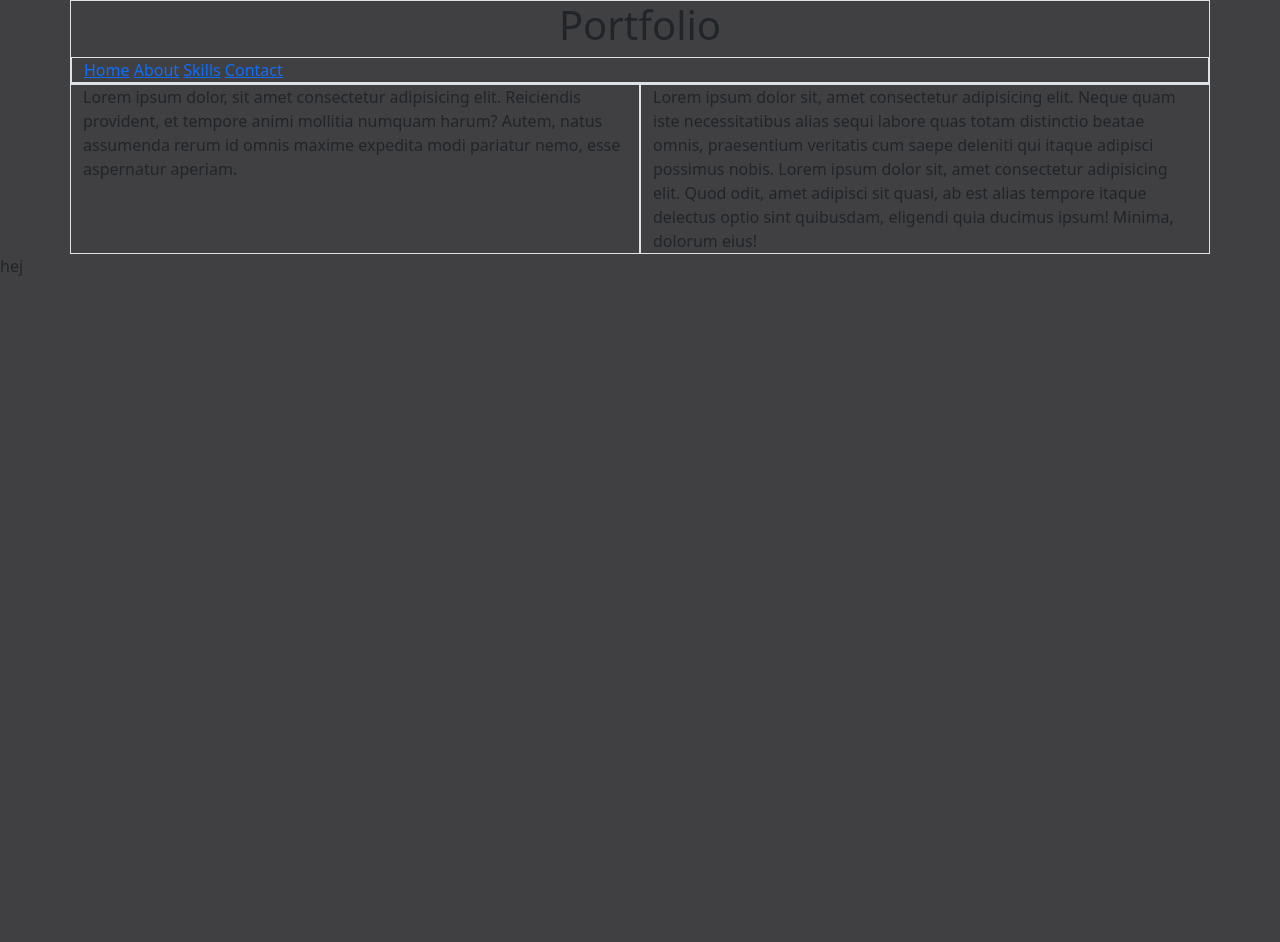
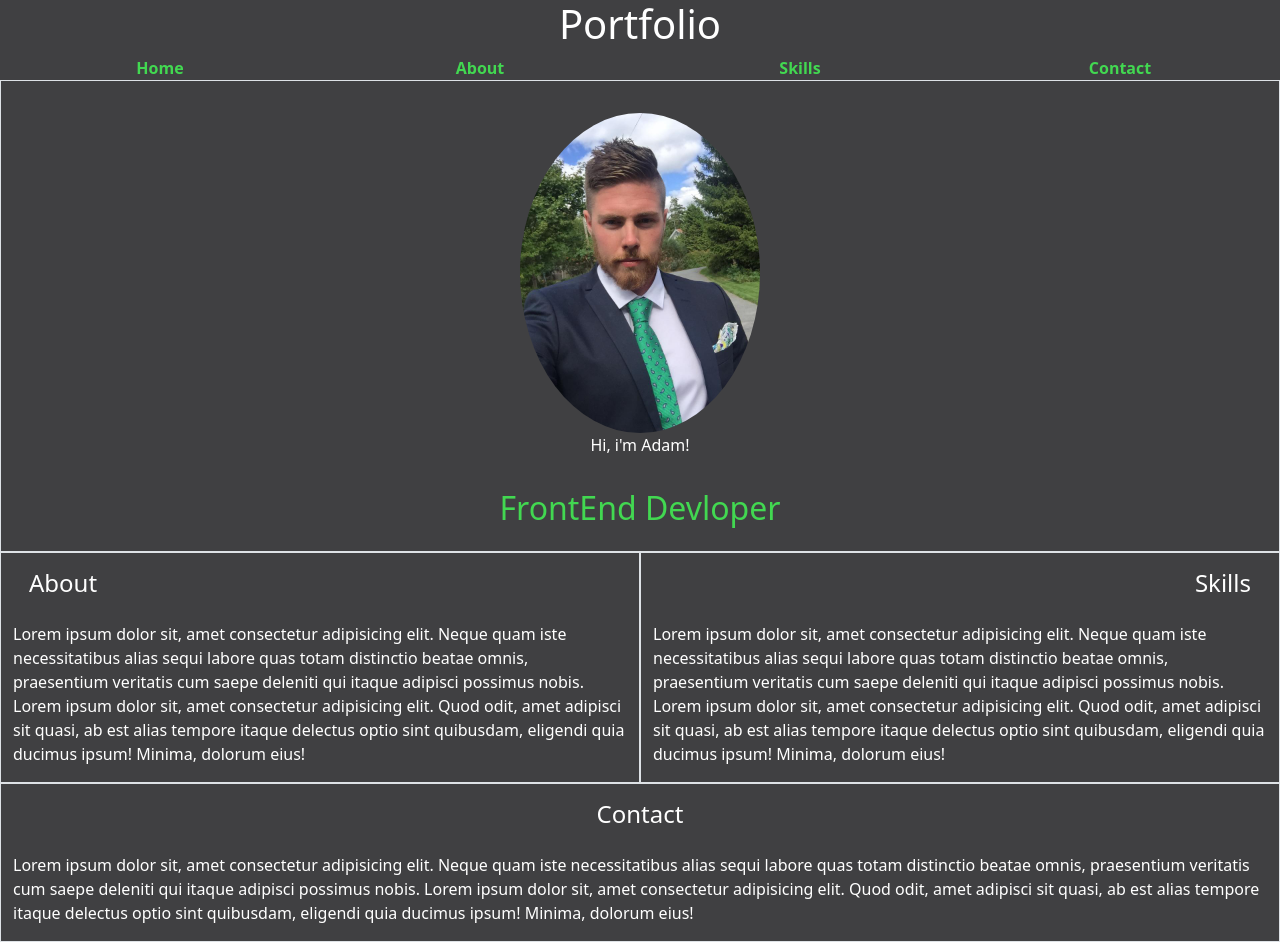
Before and after one commit to Stuuben/Portfolio, a plain HTML site: page index.html in a window 1280 px wide. Before the commit the page ends 800 px from the top, so only its background shows below. Drawn offline with nearby package versions, Linux system fonts and the light colour scheme.

Commit message:
Fixat layouten, css, fått det att se anständigt ut

```diff
--- a/css/index.css
+++ b/css/index.css
@@ -1,16 +1,40 @@
-container {
+.container-fluid {
     background-color: #404042;
-    height: 100vh;
+    height: 100vh auto;
+}
+h1 {
+    color: #FFFFFF;
+}
+h2,h3, h4 {
+    color: #FFFFFF;
+    padding: 1rem
+}
+h2 {
+    color:#42D851;
+}
+p {
+    color: #FFFFFF;
 
 }
+a {
+    text-decoration: none;
+    font-style: none;
+    font-weight: bold;
+    color: #42D851;
+    transition: color 0.3s ease-in-out linear;
+
+}
+a:hover {
+    color:#FFFFFF;
 
 
-body {
-    background-color: #404042;
-    border-color: aqua;
-
 }
-
-section {
-    margin: 0;
+.img-container {
+   margin-top: 2rem;
+    display: flex;
+    justify-content: center;
 }
+.img-container img {
+  width: 30vh;
+  border-radius: 50%
+}
--- a/index.html
+++ b/index.html
@@ -1,38 +1,74 @@
 <!DOCTYPE html>
 <html lang="en">
-<head>
-    <meta charset="UTF-8">
-    <meta http-equiv="X-UA-Compatible" content="IE=edge">
-    <meta name="viewport" content="width=device-width, initial-scale=1.0">
+  <head>
+    <meta charset="UTF-8" />
+    <meta http-equiv="X-UA-Compatible" content="IE=edge" />
+    <meta name="viewport" content="width=device-width, initial-scale=1.0" />
     <title>Portfolio</title>
     <!-- CSS only -->
-    <link href="https://cdn.jsdelivr.net/npm/bootstrap@5.2.1/dist/css/bootstrap.min.css" rel="stylesheet" integrity="sha384-iYQeCzEYFbKjA/T2uDLTpkwGzCiq6soy8tYaI1GyVh/UjpbCx/TYkiZhlZB6+fzT" crossorigin="anonymous">
+    <link
+      href="https://cdn.jsdelivr.net/npm/bootstrap@5.2.1/dist/css/bootstrap.min.css"
+      rel="stylesheet"
+      integrity="sha384-iYQeCzEYFbKjA/T2uDLTpkwGzCiq6soy8tYaI1GyVh/UjpbCx/TYkiZhlZB6+fzT"
+      crossorigin="anonymous"
+    />
     <!-- JavaScript Bundle with Popper -->
-    <script src="https://cdn.jsdelivr.net/npm/bootstrap@5.2.1/dist/js/bootstrap.bundle.min.js" integrity="sha384-u1OknCvxWvY5kfmNBILK2hRnQC3Pr17a+RTT6rIHI7NnikvbZlHgTPOOmMi466C8" crossorigin="anonymous"></script>
-    <link href="/css/index.css" rel="stylesheet">
-</head>
-<body>
-   <main class="container">
-    <nav class="row border">
-        <article class="col-12 text-center">
-            <h1>Portfolio</h1>
+    <script
+      src="https://cdn.jsdelivr.net/npm/bootstrap@5.2.1/dist/js/bootstrap.bundle.min.js"
+      integrity="sha384-u1OknCvxWvY5kfmNBILK2hRnQC3Pr17a+RTT6rIHI7NnikvbZlHgTPOOmMi466C8"
+      crossorigin="anonymous"
+    ></script>
+    <link href="/Portfolio/css/index.css" rel="stylesheet" />
+  </head>
+  <body>
+    <main class="container-fluid">
+        <header class="row text-center"><h1>Portfolio</h1></header>
+      <nav class="row">
+        <section class="col-3 text-center"> <a href="Home" target="framename">Home</a></section>
+        <section class="col-3 text-center"><a href="About">About</a></section>
+        <section class="col-3 text-center"><a href="Skills">Skills</a></section>
+        <section class="col-3 text-center"><a href="Contact">Contact</a></section>
+        </section>
+      </nav>
+      <section class="row">
+        <article class="col-12 col-md-12 col-lg-12 border">
+            <div class="img-container">
+                <img class="col-12" src="/Portfolio/assets/jagjag.jpg" alt="Adam">
+            </div>
+
+            <p class="text-center">Hi, i'm Adam!</p>
+          <p class="text-center"></p>
+          <h2 class="text-center">FrontEnd Devloper</h2>
         </article>
-        <article class="col border">
-            <a href="Home">Home</a>
-            <a href="About">About</a>
-            <a href="Skills">Skills</a>
-            <a href="Contact">Contact</a>
+        <article class="row-12 col-md-6 col-lg-6 border"><h4>About</h4><p>
+          Lorem ipsum dolor sit, amet consectetur adipisicing elit. Neque quam
+          iste necessitatibus alias sequi labore quas totam distinctio beatae
+          omnis, praesentium veritatis cum saepe deleniti qui itaque adipisci
+          possimus nobis. Lorem ipsum dolor sit, amet consectetur adipisicing
+          elit. Quod odit, amet adipisci sit quasi, ab est alias tempore itaque
+          delectus optio sint quibusdam, eligendi quia ducimus ipsum! Minima,
+          dolorum eius!</p>
         </article>
+        <article class="row-12 col-md-6 col-lg-6 border"><h4 class="text-end">Skills</h4><p>
+            Lorem ipsum dolor sit, amet consectetur adipisicing elit. Neque quam
+            iste necessitatibus alias sequi labore quas totam distinctio beatae
+            omnis, praesentium veritatis cum saepe deleniti qui itaque adipisci
+            possimus nobis. Lorem ipsum dolor sit, amet consectetur adipisicing
+            elit. Quod odit, amet adipisci sit quasi, ab est alias tempore itaque
+            delectus optio sint quibusdam, eligendi quia ducimus ipsum! Minima,
+            dolorum eius!</p>
+          </article>
+          <article class="row-12 border"><h4 class="text-center">Contact</h4><p>
+            Lorem ipsum dolor sit, amet consectetur adipisicing elit. Neque quam
+            iste necessitatibus alias sequi labore quas totam distinctio beatae
+            omnis, praesentium veritatis cum saepe deleniti qui itaque adipisci
+            possimus nobis. Lorem ipsum dolor sit, amet consectetur adipisicing
+            elit. Quod odit, amet adipisci sit quasi, ab est alias tempore itaque
+            delectus optio sint quibusdam, eligendi quia ducimus ipsum! Minima,
+            dolorum eius!</p>
+          </article>
+      </section>
+    </main>
 
-    </nav>
-
-    <section class="row">
-        <article class="col-12 col-md-6 col-lg-6 border"><p>Lorem ipsum dolor, sit amet consectetur adipisicing elit. Reiciendis provident, et tempore animi mollitia numquam harum? Autem, natus assumenda rerum id omnis maxime expedita modi pariatur nemo, esse aspernatur aperiam.</p></article>
-        <article class="col-12 col-md-6 col-lg-6 border">Lorem ipsum dolor sit, amet consectetur adipisicing elit. Neque quam iste necessitatibus alias sequi labore quas totam distinctio beatae omnis, praesentium veritatis cum saepe deleniti qui itaque adipisci possimus nobis. Lorem ipsum dolor sit, amet consectetur adipisicing elit. Quod odit, amet adipisci sit quasi, ab est alias tempore itaque delectus optio sint quibusdam, eligendi quia ducimus ipsum! Minima, dolorum eius!</article>
-    </section>
-
-
-   </main>
-   <p>hej</p>
-</body>
+  </body>
 </html>
```
Also changed, not shown: assets/jagjag.jpg (added).
